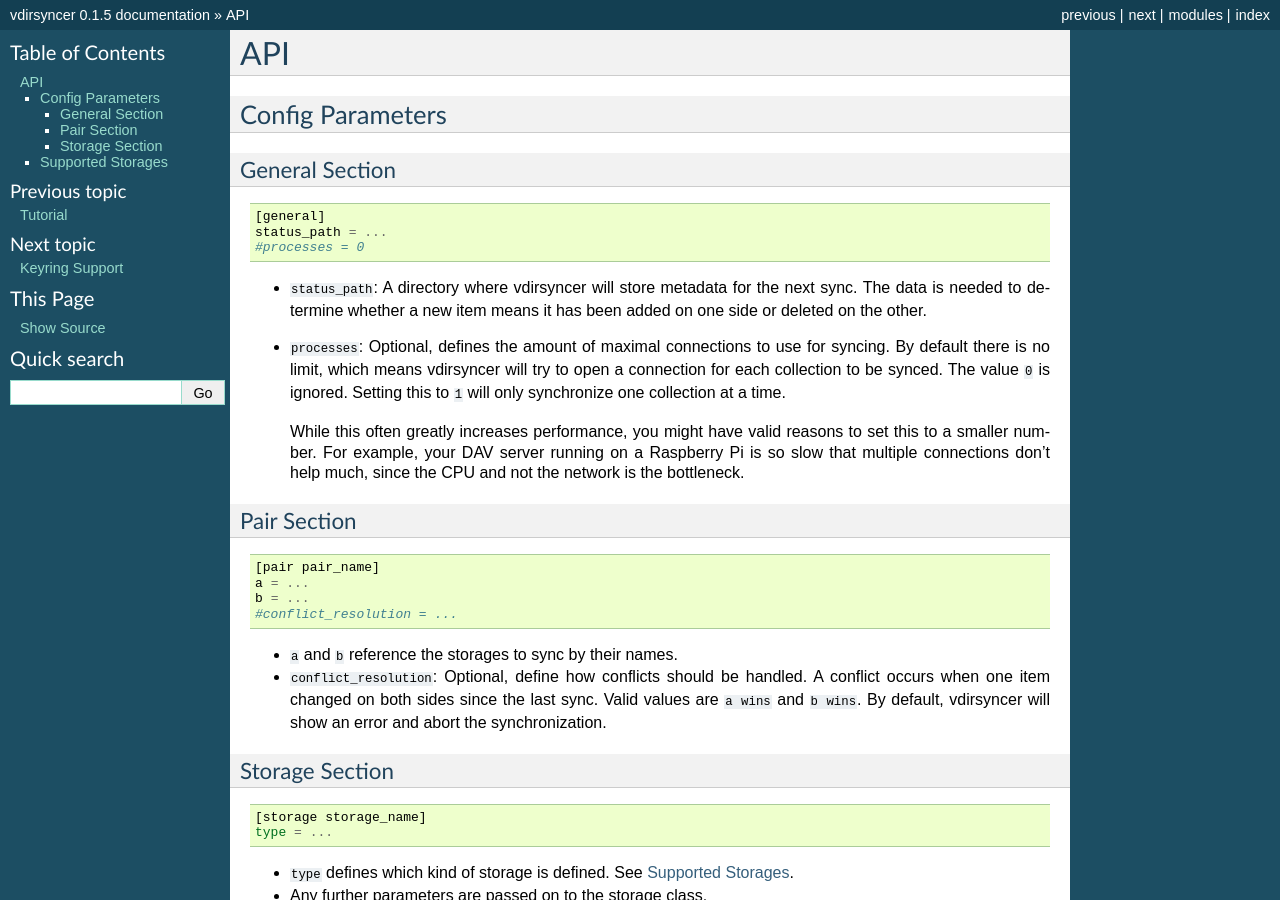
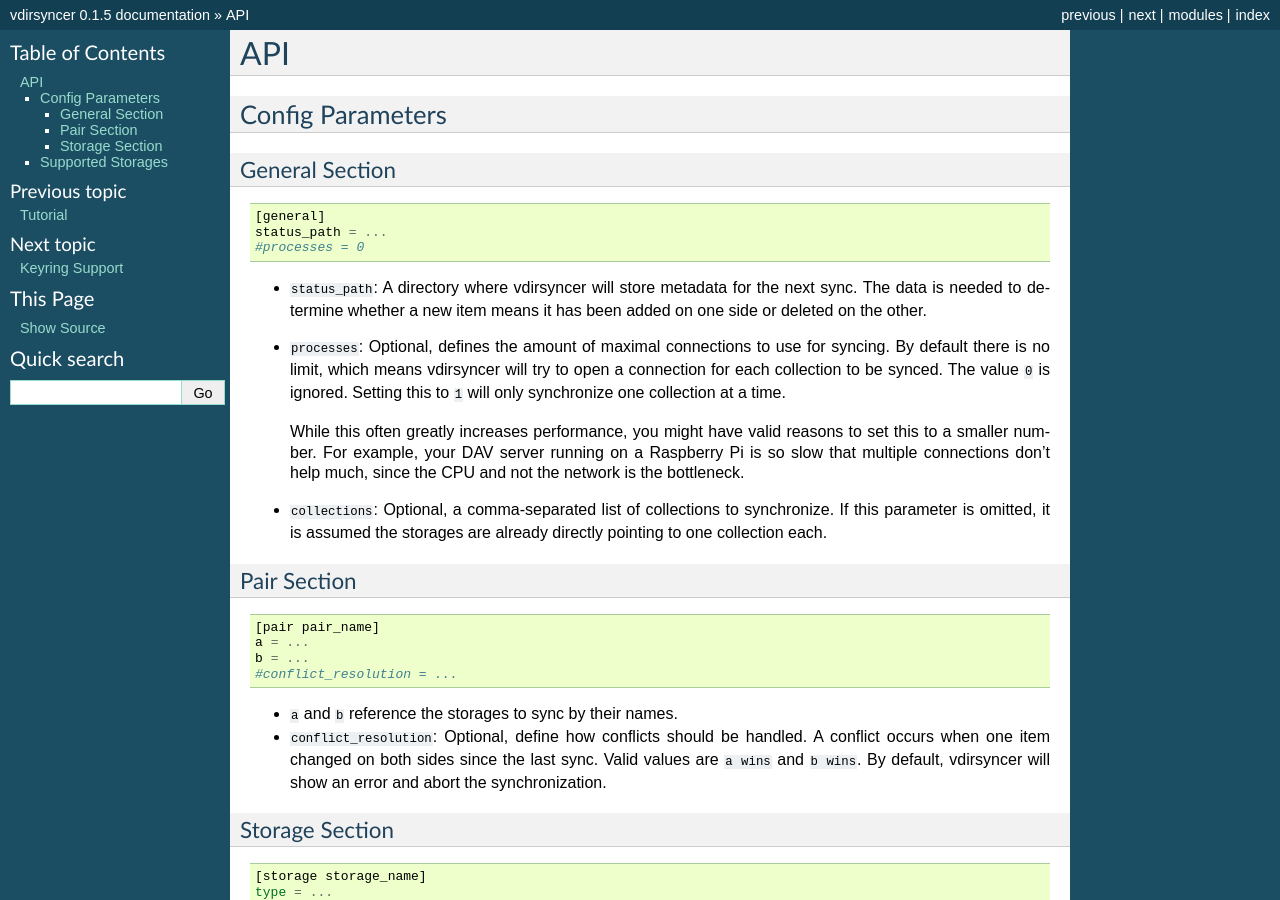
Before and after one commit to pimutils/vdirsyncer, a Sphinx documentation site: the page built from docs/api.rst, in a window 1280 px wide and 900 px high. Built offline with Sphinx 7.4.7, drawn with Linux system fonts in a browser that asks for light colours.

Commit message:
Document collections parameter

```diff
--- a/docs/api.rst
+++ b/docs/api.rst
@@ -31,6 +31,10 @@
   to set this to a smaller number. For example, your DAV server running on a
   Raspberry Pi is so slow that multiple connections don't help much, since the
   CPU and not the network is the bottleneck.
+
+- ``collections``: Optional, a comma-separated list of collections to
+  synchronize. If this parameter is omitted, it is assumed the storages are
+  already directly pointing to one collection each.
 
 .. _pair_config:
 
```
